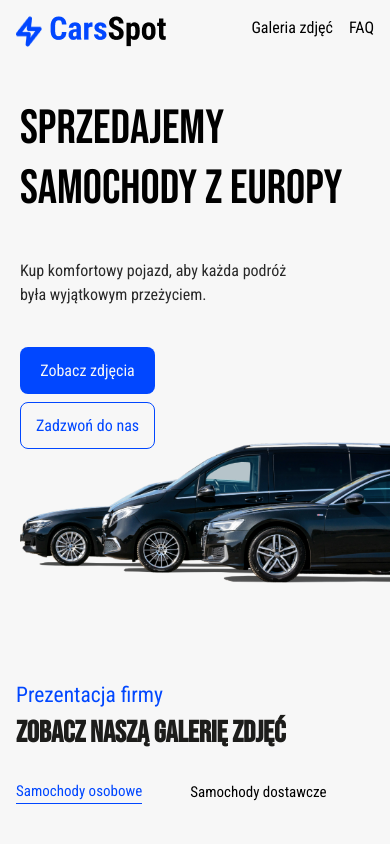
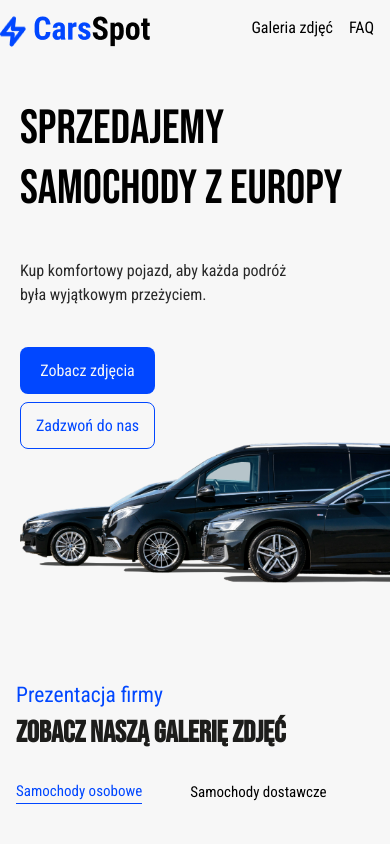
Before and after one commit to artur-IT/recruitment_adSite.pro, a React (Vite) app: page / in a window 390 px wide. Shown: the top 844 px of the page. Built offline with nearby package versions, Linux system fonts and the light colour scheme.

Commit message:
small fix code css

```diff
--- a/src/App.jsx
+++ b/src/App.jsx
@@ -6,7 +6,7 @@ export default function App() {
     <>
       <section className="mx-auto max-w-[1440px] bg-[#F7F7F7] lg:h-[2222px]">
         {/* Navigation  */}
-        <nav className="relative z-40 mx-auto grid h-[79px] items-center px-4 py-4 lg:grid-cols-3 lg:px-24">
+        <nav className="relative z-40 mx-auto grid h-[79px] items-center py-4 lg:grid-cols-3 lg:px-24">
           {/* logo */}
           <div className="flex justify-start">
             <img
@@ -72,7 +72,7 @@ export default function App() {
         </section>
 
         {/* Headers Block */}
-        <section className="h-auto bg-[#F7F7F7] lg:h-[207px] lg:px-24 lg:pt-16">
+        <section className="bg-[#F7F7F7] lg:h-[207px] lg:px-24 lg:pt-16">
           <div className="mx-4 grid lg:mx-auto lg:w-[1264px] lg:gap-6">
             <div className="lg:h-[80px] lg:w-[434px]">
               <span className="font-roboto-condensed text-[21.5px] leading-[32.25px] text-[#0147FF]">
@@ -103,7 +103,7 @@ export default function App() {
         </section>
 
         {/* SEO */}
-        <section className="grid h-[600px] gap-4 bg-[#282828] py-[88px] font-roboto-condensed text-base text-white lg:h-[361px]">
+        <section className="grid h-auto gap-4 bg-[#282828] py-[88px] font-roboto-condensed text-base text-white lg:h-[361px]">
           <div className="flex h-auto flex-col justify-center gap-12 px-4 lg:h-[185px] lg:flex-row">
             <div className="mb-5 grid gap-4 px-4 font-bebas-neue text-[25px] font-normal leading-[37.5px] lg:mb-0 lg:h-[76px] lg:justify-around lg:px-0 xl:w-[576px]">
               Id nostrud enim esse consectetur in eu mollit fugiat aute. Velit
```
